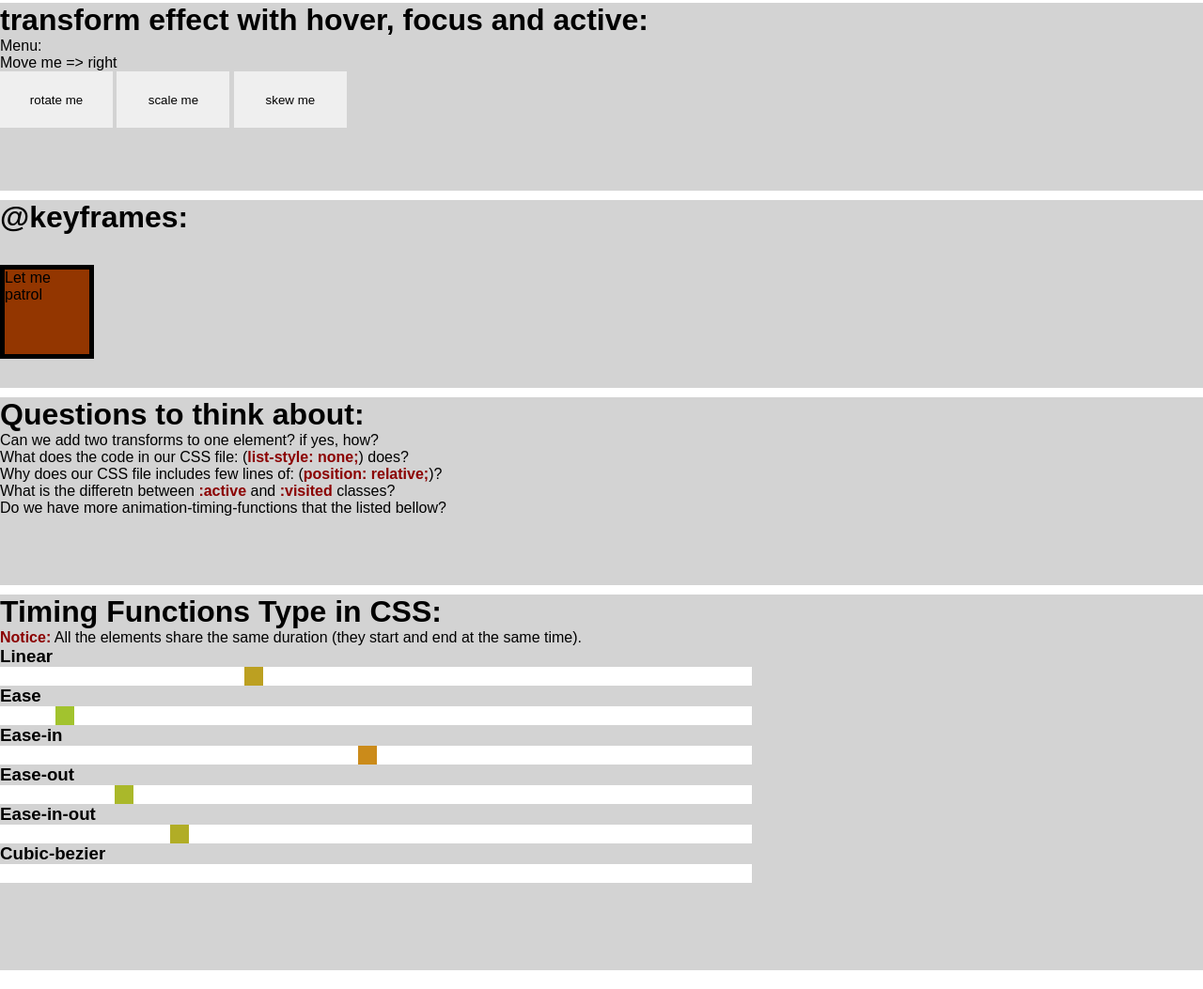
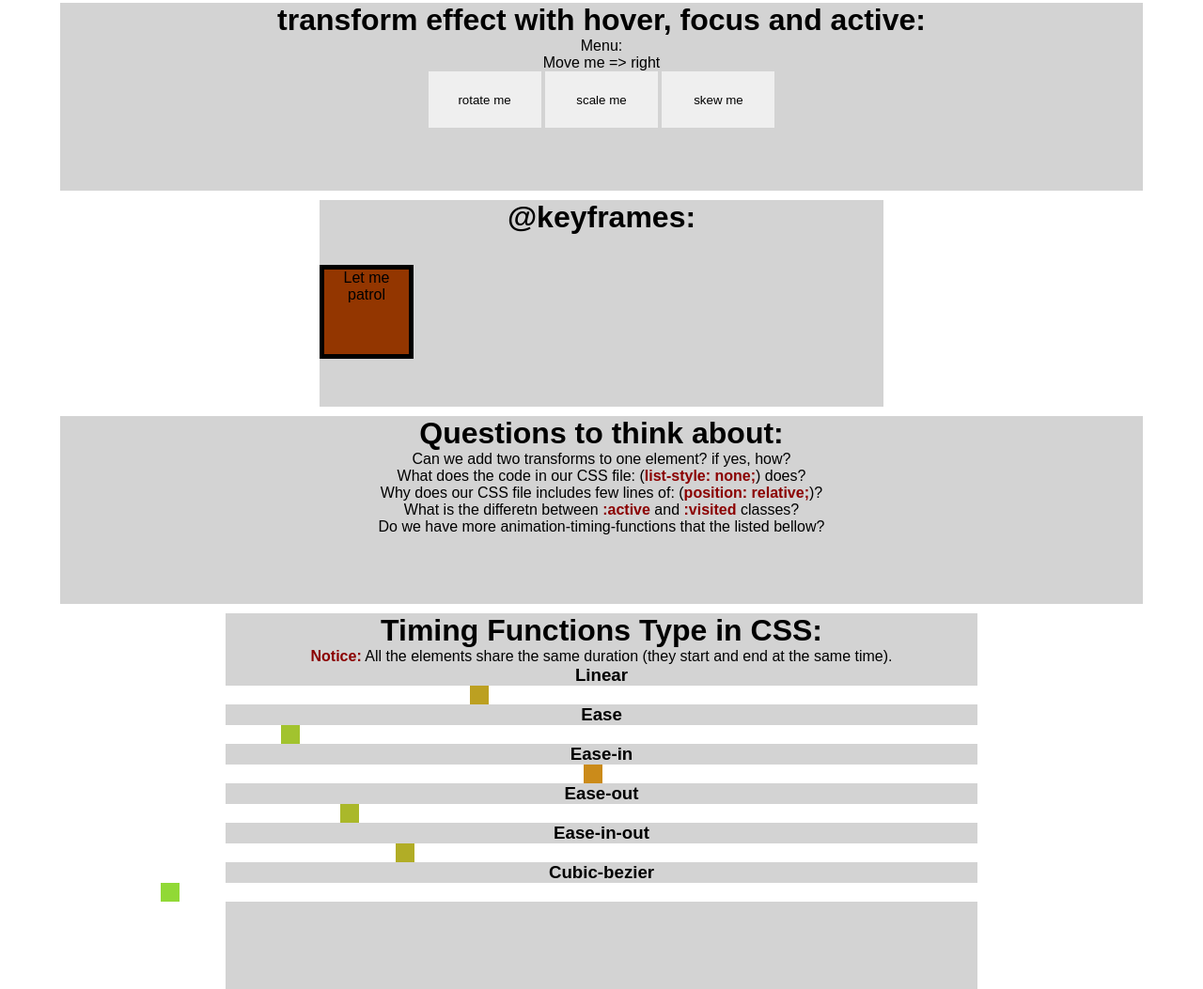
Before and after one commit to KhaledAlabssi/TEACHING_REPO_css_animation_intro, a plain HTML site: page index.html in a window 1280 px wide. Shown: the part 217-1270 px from the top of the page at 94% size. Drawn offline with Linux system fonts and the light colour scheme.

Commit message:
add container and position items

```diff
--- a/index.html
+++ b/index.html
@@ -8,6 +8,8 @@
     <title>Document</title>
 </head>
 <body>
+    <main>
+
         <div class="section homework-1">
             <div class="inner">
 
@@ -104,5 +106,6 @@
 
 
 
+</main>
 </body>
 </html>
--- a/style.css
+++ b/style.css
@@ -5,6 +5,11 @@
     margin: 0;
     border: none;
     list-style: none;
+}
+main {
+    width: 90%;
+    margin: 0 auto;
+    text-align: center;
 }
 
 span {
@@ -106,6 +111,12 @@ span {
 
 }
 
+.homework-3 {
+    width: 600px;
+    height: 220px;
+    margin: 0 auto;
+}
+
 .element {
     position: relative;
     height: 100px;
@@ -154,6 +165,8 @@ span {
 
 div.homework-5 {
     height: 400px;
+    width: 800px;
+    margin: 0 auto;
 }
 
 .timing-function {
```
Lines whose indentation alone changed are shown as unchanged.
